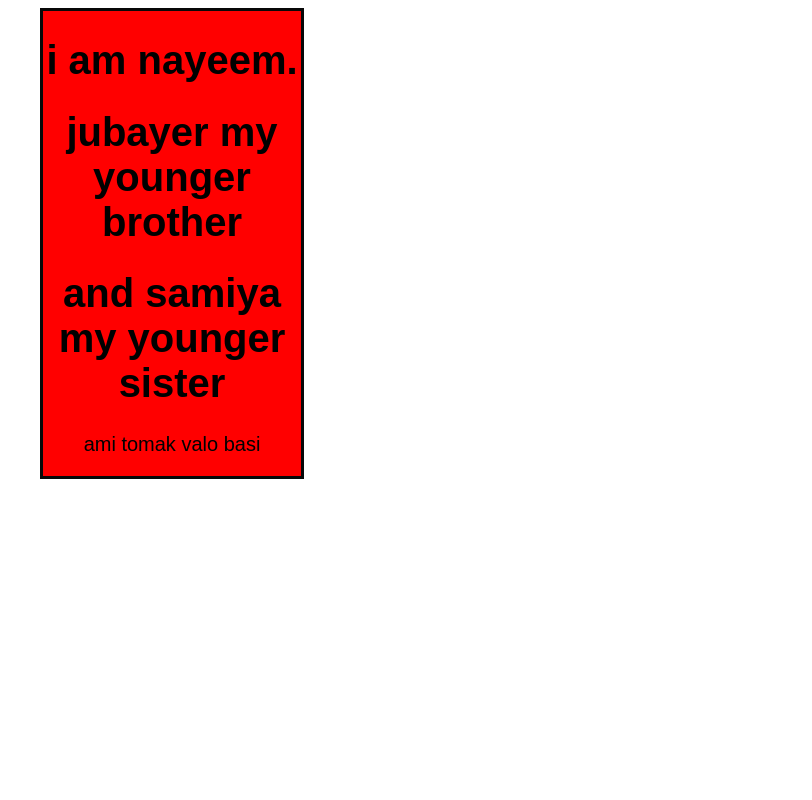
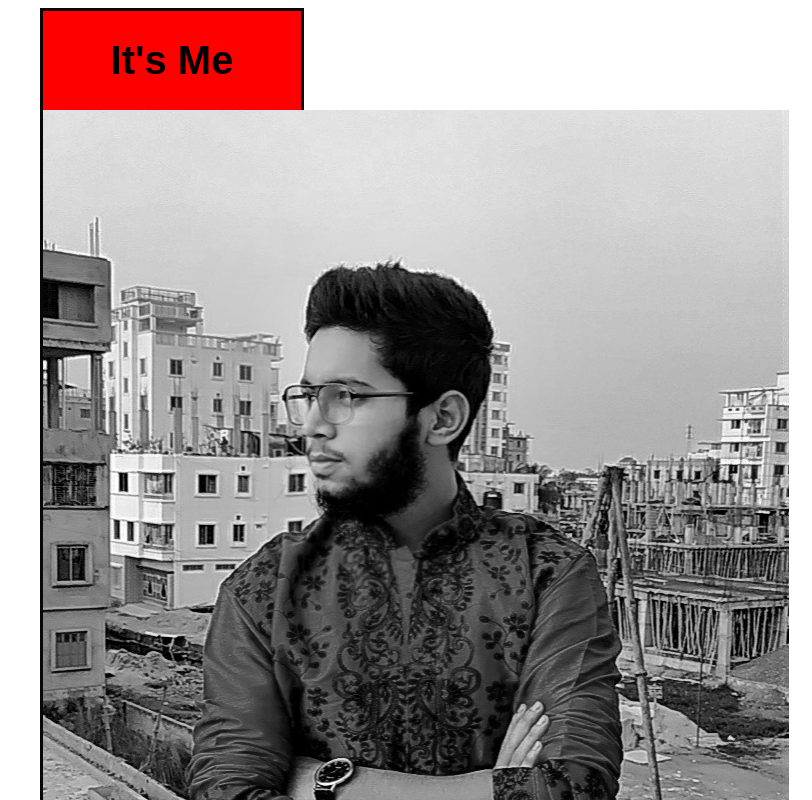
Before and after one commit to mdnayeemshikder/my-3rd-repo, a plain HTML site: page index.html in a window 1280 px wide. Shown: the top 800 px of the page, without its empty margins (468-1280 px from the left). Drawn offline with Linux system fonts and the light colour scheme.

Commit message:
3rd commit

```diff
--- a/index.html
+++ b/index.html
@@ -9,10 +9,8 @@
   </head>
   <body>
     <div class="amrasobai">
-      <h1>i am nayeem.</h1>
-      <h1>jubayer my younger brother</h1>
-      <h1>and samiya my younger sister</h1>
-      <p>ami tomak valo basi</p>
+      <h1>It's Me</h1>
+      <img src="92215512_2597396160545416_2067073339003764736_n.jpg" alt="" />
     </div>
   </body>
 </html>
```
Also changed, not shown: 92215512_2597396160545416_2067073339003764736_n.jpg (added).
